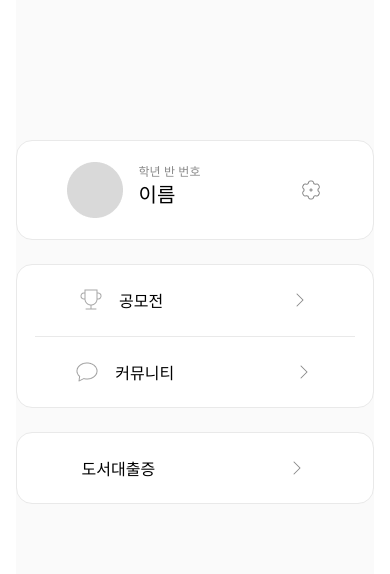
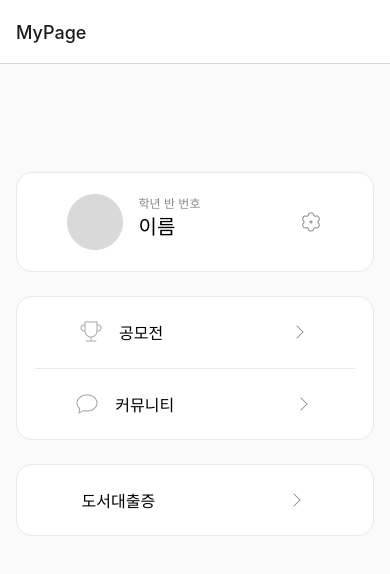
Before and after one commit to hyennin/study-react-native, a React Native app: screen / in a window 390 px wide. Shown: the top 574 px of the page. Built offline with nearby package versions, Linux system fonts and the light colour scheme.

Commit message:
버튼 클릭 시 페이지 이동

```diff
--- a/App.js
+++ b/App.js
@@ -1,16 +1,13 @@
 import { StyleSheet, Text, View } from 'react-native';
-import TabViewExample from './TabView';
 import MyPage from './src/pages/mypage';
 import 'react-native-gesture-handler';
+import { NavigationContainer } from '@react-navigation/native';
 import MyStack from './navigation/StackNavigator';
-import { NavigationContainer } from '@react-navigation/native';
 
 export default function App() {
   return (
     <NavigationContainer>
-      <View style={styles.container}>
-        <MyPage/>
-      </View>
+      <MyStack/>
     </NavigationContainer>
   );
 }
--- a/navigation/StackNavigator.js
+++ b/navigation/StackNavigator.js
@@ -3,20 +3,19 @@ import Profile from '../src/pages/profile';
 import Competition from '../src/pages/competition';
 import Community from '../src/pages/community';
 import BookBarcode from '../src/pages/bookBarcode';
-import { NavigationContainer } from '@react-navigation/native';
+import MyPage from '../src/pages/mypage';
 
 const Stack = createStackNavigator();
 
 const MyStack = () => {
   return (
-    <NavigationContainer>
     <Stack.Navigator>
+        <Stack.Screen name="MyPage" component={MyPage} />
         <Stack.Screen name="Profile" component={Profile} />
         <Stack.Screen name="Competition" component={Competition} />
         <Stack.Screen name="Community" component={Community} />
         <Stack.Screen name="BookBarcode" component={BookBarcode} />
     </Stack.Navigator>
-    </NavigationContainer>
   );
 }
 
--- a/src/pages/mypage.js
+++ b/src/pages/mypage.js
@@ -4,10 +4,8 @@ import settings from '../assets/settings.png';
 import move from '../assets/move.png';
 import cup from '../assets/cup.png';
 import chat from '../assets/chat.png';
-import { useNavigation } from '@react-navigation/native';
 
-const MyPage = () => {
-  const navigation = useNavigation();
+const MyPage = ({navigation}) => {
   return (
     <View style={styles.container}>
         <View style={styles.box1}>
@@ -18,13 +16,13 @@ const MyPage = () => {
                 <Text style={styles.name}>이름</Text>
             </View>
           </View>
-          <TouchableOpacity onPress={() => {navigation.navigate('Profile')}}>
+          <TouchableOpacity onPress={() => navigation.navigate('Profile')}>
             <Image source={settings}/>
           </TouchableOpacity>
         </View>
         <View style={styles.box2}>
           <View style={styles.contentBox}>
-            <TouchableOpacity style={styles.competition}>
+            <TouchableOpacity style={styles.competition} onPress={() => navigation.navigate('Competition')}>
               <View style={styles.textBox}>
                 <Image source={cup}/>
                 <Text style={styles.text}>공모전</Text>
@@ -32,7 +30,7 @@ const MyPage = () => {
                 <Image source={move}/>
             </TouchableOpacity>
             <View style={styles.hr}/>
-            <TouchableOpacity style={styles.community}>
+            <TouchableOpacity style={styles.community} onPress={() => navigation.navigate('Community')}>
               <View style={styles.textBox}>
                 <Image source={chat}/>
                 <Text style={styles.text}>커뮤니티</Text>
@@ -41,7 +39,7 @@ const MyPage = () => {
             </TouchableOpacity>
           </View>
         </View>
-        <TouchableOpacity style={styles.box3}>
+        <TouchableOpacity style={styles.box3} onPress={() => navigation.navigate('BookBarcode')}>
             <Text style={styles.text2}>도서대출증</Text>
             <Image source={move}/>
         </TouchableOpacity>
@@ -55,8 +53,8 @@ const styles = StyleSheet.create({
     backgroundColor: 'rgba(250, 250, 250, 1)',
     alignItems: 'center',
     justifyContent: 'center',
-    marginLeft: 16,
-    marginRight: 16
+    paddingLeft: 16,
+    paddingRight: 16
   },
   box1: {
     width: '100%',
```
Also changed, not shown: 1 other file (tests, documents, lock files or other folders). Lines whose indentation alone changed are shown as unchanged.
